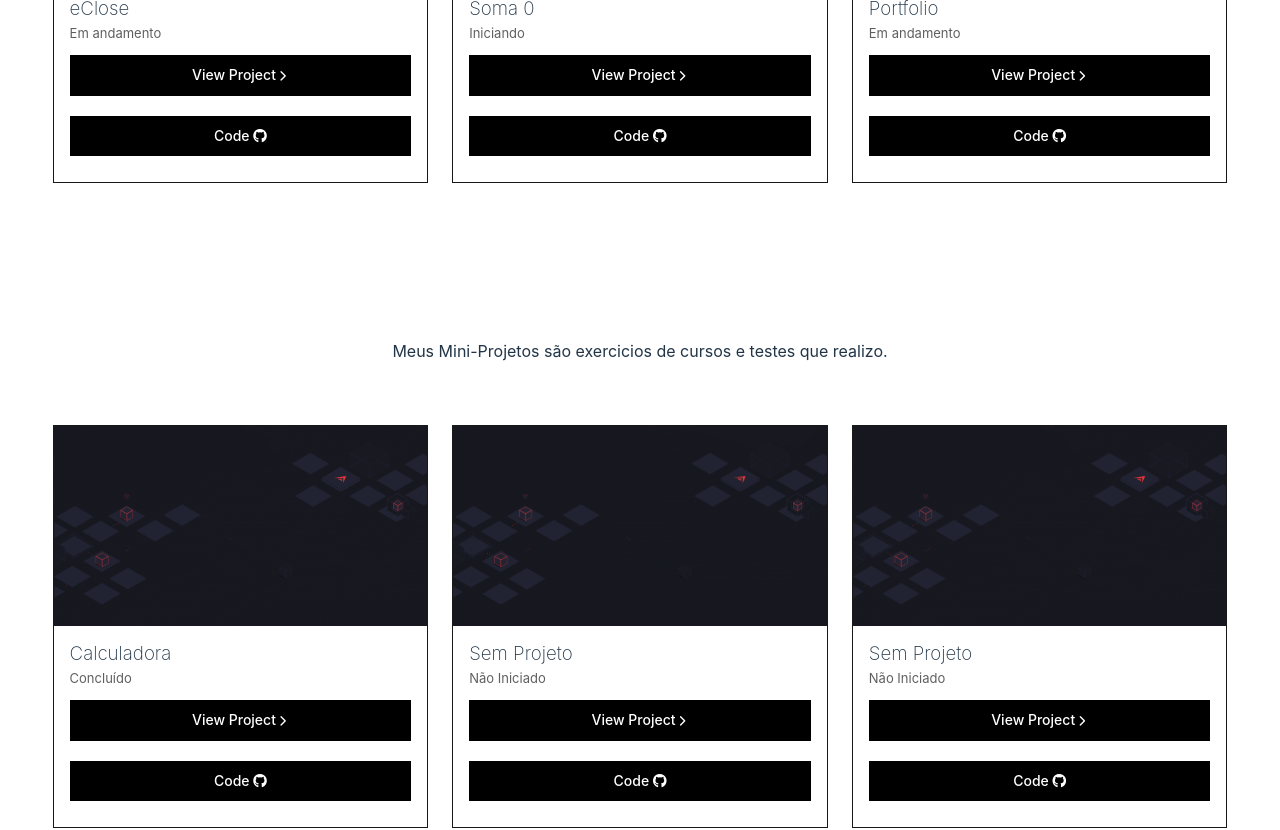
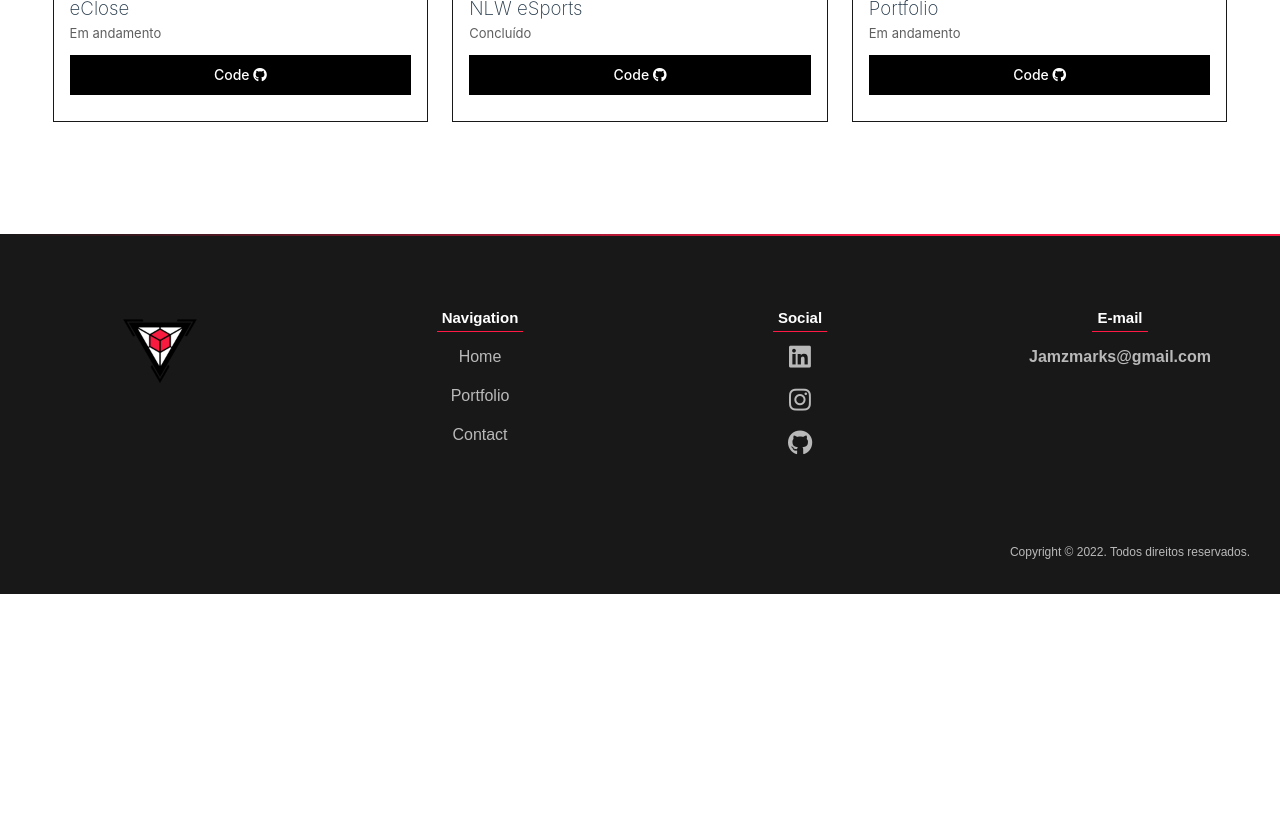
Before and after one commit to JamzMarks/Portfolio, a React (Vite) app: page /portfolio in a window 1280 px wide. Shown: the part 1120-1950 px from the top of the page. After the commit the page ends 1714 px from the top, so only its background shows below. Built offline with nearby package versions, Linux system fonts and the light colour scheme.

Commit message:
Ultimas mudanças

```diff
--- a/package.json
+++ b/package.json
@@ -9,6 +9,7 @@
     "preview": "vite preview"
   },
   "dependencies": {
+    "@formspree/react": "^2.4.0",
     "font-awesome": "4.7.0",
     "react": "^18.2.0",
     "react-dom": "^18.2.0",
--- a/src/components/header/header.jsx
+++ b/src/components/header/header.jsx
@@ -12,6 +12,7 @@ const Header = () =>{
                     <div className="dlogo">
                         <img src={Logo} />
                     </div>
+
                     <ul className="navigation">
                         <Link className="links" to='/'>Home</Link>
                         <Link className="links" to='/portfolio'>Portfolio</Link>
--- a/src/components/pages/home/about/about.jsx
+++ b/src/components/pages/home/about/about.jsx
@@ -12,6 +12,9 @@ export function About() {
                         <h3 className='divisoria'>Sobre mim</h3>
                     </div>
                     <div className='a_desc'>
+                        <h3>
+                        Eu sou James Marques e Full Stack Web Developer
+                        </h3>
                         <p>
                             Sou Desenvolvedor Full Stack Web, atualmente estou
                             cursando o superior em Ciência da Computação pela UNIP de Alphaville.
--- a/src/components/pages/home/tech/tech.jsx
+++ b/src/components/pages/home/tech/tech.jsx
@@ -6,7 +6,7 @@ const Tech = () =>{
     return(
         <div className="t_container">
             <div className="divisoria">
-                <h2 >Tecnologias</h2>
+                <h2 className="lines">Tecnologias</h2>
             </div>
             <div className="t_cards">
                 <Card
--- a/src/components/pages/portfolio/minip/minip.jsx
+++ /dev/null
@@ -1,40 +0,0 @@
-import React from "react";
-import Closecard from "../projectcard/closecard";
-
-const Minip = () => {
-    return(
-        <div className="minip">
-            <div className="p_title">
-                <div className="divisoria">
-                    <h2 >Mini Projects</h2>
-                </div>
-                <div>
-                    <p>Meus Mini-Projetos são exercicios de cursos e testes que realizo.</p>
-                </div>
-            </div>
-            <div className="proj_content">
-                <Closecard
-                    git=""
-                    url=""
-                    name="Calculadora"
-                    status="Concluído">
-                </Closecard>
-                <Closecard
-                    git=""
-                    url=""
-                    name="Sem Projeto"
-                    status="Não Iniciado">
-                </Closecard>
-                <Closecard
-                    git=""
-                    url=""
-                    name="Sem Projeto"
-                    status="Não Iniciado">
-                </Closecard>
-            </div>
-
-        </div>
-    )
-}
-
-export default Minip
--- a/src/components/pages/portfolio/portfolio.jsx
+++ b/src/components/pages/portfolio/portfolio.jsx
@@ -8,7 +8,6 @@ const Portfolio = () => {
     return(
         <div>
             <Projects></Projects>
-            <Minip></Minip>
         </div>
     )
 }
--- a/src/components/pages/portfolio/projectcard/closecard.jsx
+++ b/src/components/pages/portfolio/projectcard/closecard.jsx
@@ -17,9 +17,6 @@ const Closecard = (props) => {
                 </div>
                 <div className="card_btns">
 
-                        <a href={props.url}>View Project
-                                <span><i class="fa-solid fa-chevron-right"></i></span>
-                        </a>
                         <a href={props.git}>
                                 Code <i class="fa-brands fa-github"></i>
                         </a>
--- a/src/components/pages/portfolio/projects/projects.jsx
+++ b/src/components/pages/portfolio/projects/projects.jsx
@@ -14,19 +14,16 @@ const Projects = () => {
             </div>
             <div className="proj_content">
                 <Closecard
-                    url=""
                     git="https://github.com/JamzMarks/eClose"
                     name="eClose"
                     status="Em andamento">
                 </Closecard>
                 <Closecard
-                    url=""
-                    git=""
-                    name="Soma 0"
-                    status="Iniciando">
+                    git="https://github.com/JamzMarks/EncontreSeuDuo"
+                    name="NLW eSports"
+                    status="Concluído">
                 </Closecard>
                 <Closecard
-                    url=""
                     git="https://github.com/JamzMarks/Portfolio"
                     name="Portfolio"
                     status="Em andamento">
--- a/src/components/variable.scss
+++ b/src/components/variable.scss
@@ -2,7 +2,7 @@ $main: #ff1944;
 $sec: #181818;
 $dspace: 0 0 70px 0;
 @import url('https://fonts.googleapis.com/css2?family=Orbitron&family=Roboto+Mono:wght@100&display=swap');
-
+@import url('https://fonts.googleapis.com/css2?family=Poppins:wght@100;300;600&display=swap');
 *{
     padding: 0;
     margin: 0;
```
Also changed, not shown: public/profile.jpg (added), src/components/header/header.scss (line endings or trailing spaces), 1 other file (tests, documents, lock files or other folders).
